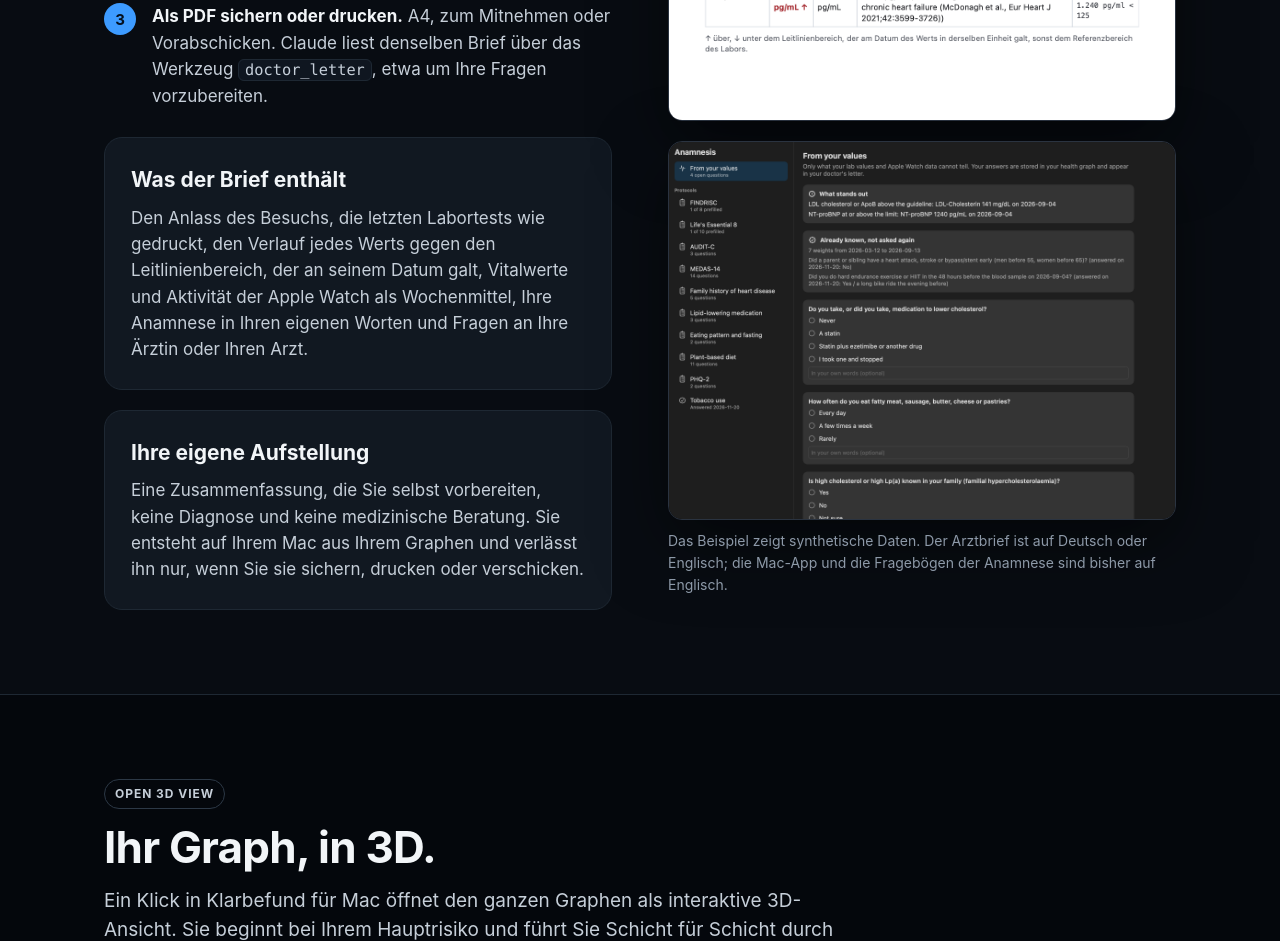
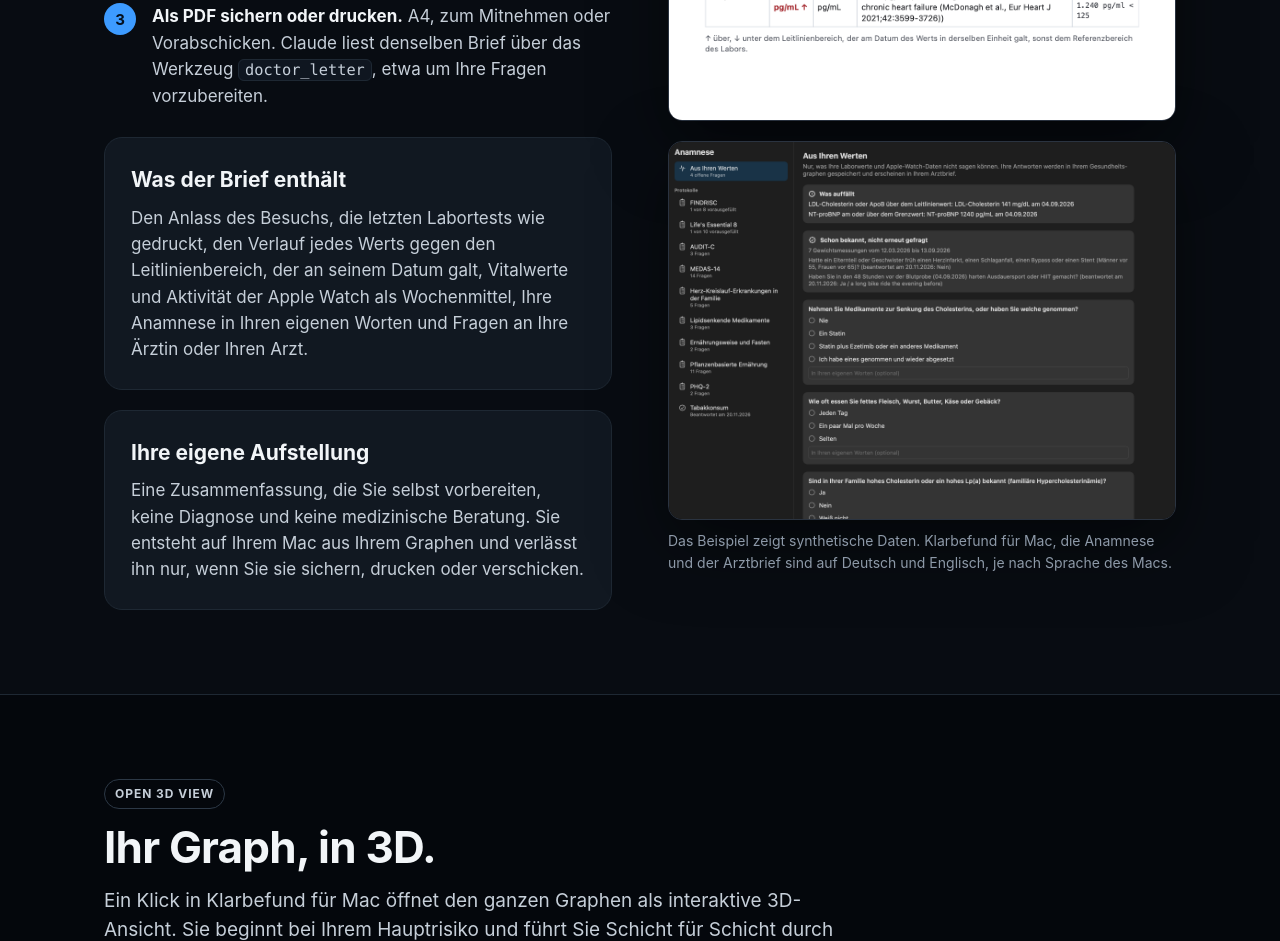
Before and after one commit to ma3u/relate-hackathon-team, a plain HTML site: page docs/de/index.html in a window 1280 px wide. Shown: the part 4791-5732 px from the top of the page. Drawn offline with Linux system fonts and the light colour scheme.

Commit message:
fix(site): the German page shows the German Anamnesis window
/de/ now shows anamnesis-de.png and says that Klarbefund for Mac, the
anamnesis and the doctor's letter are in German and English, by the
Mac's language.

```diff
--- a/docs/de/index.html
+++ b/docs/de/index.html
@@ -167,8 +167,8 @@
       </div>
       <div>
         <img class="macshot" src="/img/mac/doctor-letter-de.png" alt="Die erste Seite eines Arztbriefs für die Hausarztpraxis: Anlass des Besuchs, dann die letzten Labortests mit dem Bereich des Labors, dem am Datum gültigen Leitlinienbereich und dem Wert wie gedruckt (synthetische Daten)" loading="lazy">
-        <img class="macshot" src="/img/mac/anamnesis.png" alt="Das Anamnese-Fenster in Klarbefund für Mac: was in den Werten auffällt, was schon bekannt ist, und nur die offenen Fragen (synthetische Daten)" loading="lazy" style="margin-top:20px">
-        <p class="note">Das Beispiel zeigt synthetische Daten. Der Arztbrief ist auf Deutsch oder Englisch; die Mac-App und die Fragebögen der Anamnese sind bisher auf Englisch.</p>
+        <img class="macshot" src="/img/mac/anamnesis-de.png" alt="Das Anamnese-Fenster in Klarbefund für Mac: was in den Werten auffällt, was schon bekannt ist, und nur die offenen Fragen (synthetische Daten)" loading="lazy" style="margin-top:20px">
+        <p class="note">Das Beispiel zeigt synthetische Daten. Klarbefund für Mac, die Anamnese und der Arztbrief sind auf Deutsch und Englisch, je nach Sprache des Macs.</p>
       </div>
     </div>
   </div>
```
